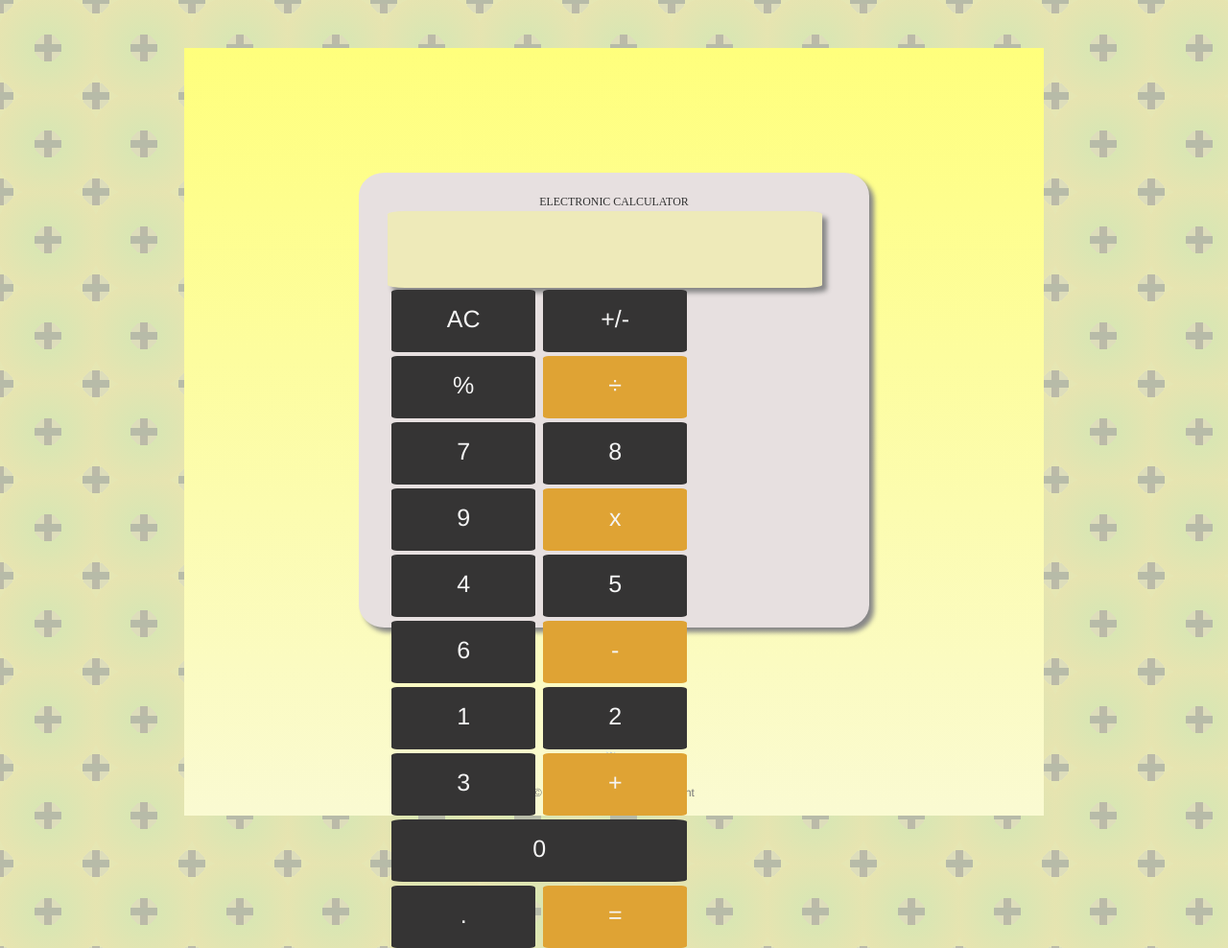
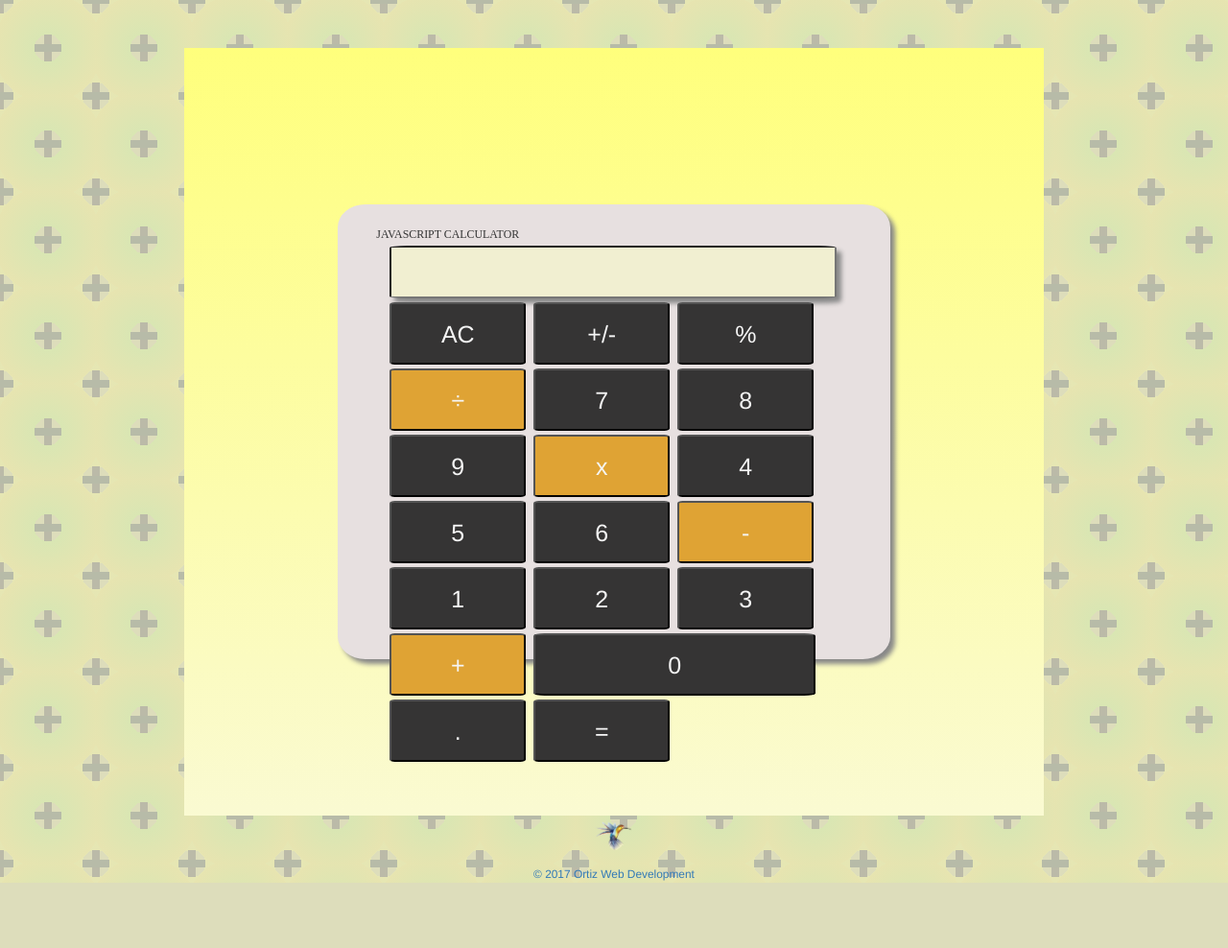
Before and after one commit to BeatrizElena/calculator, a plain HTML site: page index.html in a window 1280 px wide. Shown: the whole page at 96% size. After the commit the page ends 920 px from the top, so only its background shows below. Drawn offline with nearby package versions, Linux system fonts and the light colour scheme.

Commit message:
Working JS calculator: changed html, css and added onclick functionality.

```diff
--- a/calculator.css
+++ b/calculator.css
@@ -1,3 +1,6 @@
+html, body {
+    height: 100%;
+}
 body {
     background:
         radial-gradient(circle, transparent 20%, rgb(217, 230, 179) 20%, rgb(231, 228, 176) 80%, transparent 80%, transparent),
@@ -10,7 +13,7 @@ body {
 }
 .container {
     display: flex;
-    flex-direction: column;
+    /* flex-direction: column; */
     background: linear-gradient(rgb(255, 255, 124), lightgoldenrodyellow);
     width: 70%;
     height: 800px;
@@ -18,8 +21,10 @@ body {
     padding: 5px;
 }
 #calculator {
+    display: flex;
+    flex-direction: column;
     background: rgb(231, 224, 224);
-    width: 60%;
+    width: 65%;
     height: 60%;
     margin: auto;
     padding: 20px 30px 40px 30px;
@@ -28,19 +33,28 @@ body {
 }
 #heading {
     text-align: center;
-    font-family: 'Times New Roman', Times, serif
+    font-family: 'Times New Roman', Times, serif;
 }
-.screen {
-    width: 96%;
-    height: 80px;
-    background: rgb(238, 234, 185);
+#total {
+    display: flex;
+    width: 98%;
+    height: 55px;
+    background: rgb(241, 239, 209);
     border-radius: 4%;
     box-shadow: 5px 5px 5px #888888;
     text-align: right;
     text-shadow: 5px 5px 5px #888888;
+    color: black;
 }
-.keys span{
-    width: 150px;
+.keys-container {
+    /* display: flex; */
+    width: 96%;
+    flex-direction: row;
+    margin: auto;
+    justify-content: center;
+}
+.keys input{
+    width: 142px;
     height: 65px;
     background: rgb(53, 52, 52);
     color: whitesmoke;
@@ -54,7 +68,7 @@ body {
     line-height: 60px;
 }
 #zero {
-    width: 308px;
+    width: 294px;
     height: 65px;
     background: rgb(53, 52, 52);
     color: whitesmoke;
@@ -67,6 +81,11 @@ body {
     text-align: center;
     line-height: 60px;
 }
-.keys span.operator {
+.keys input.operator {
     background: rgb(223, 163, 52);
 }
+input:hover { /* make buttons appear to be pressed down*/
+    background: -webkit-gradient(linear, left top, left bottom, from(rgb(226, 223, 209)), to(#EDEDED));
+    background: -moz-linear-gradient(top,  #DCDCDC,  #EDEDED);
+    filter: progid:DXImageTransform.Microsoft.gradient(startColorstr='#DCDCDC', endColorstr='#EDEDED');
+}
--- a/index.html
+++ b/index.html
@@ -2,46 +2,51 @@
 <html>
     <head>
         <title>JS Calculator</title>
+        <script src="https://ajax.googleapis.com/ajax/libs/jquery/3.2.1/jquery.min.js"></script>
         <link rel="stylesheet" href="https://maxcdn.bootstrapcdn.com/bootstrap/3.3.7/css/bootstrap.min.css">
         <link href="calculator.css" rel="stylesheet"/>
     </head>
     <body>
         <div class="container">
             <div id="calculator">
-                <div id="heading"><small>ELECTRONIC CALCULATOR</small></div>
-                <div class="screen"></div>
-                <div class="keys">
-                    <span>AC</span>
-                    <span>+/-</span>
-                    <span>%</span>
-                    <span class="operator">&#247</span>
-                    <span>7</span>
-                    <span>8</span>
-                    <span>9</span>
-                    <span class="operator">x</span>
-                    <span>4</span>
-                    <span>5</span>
-                    <span>6</span>
-                    <span class="operator">-</span>
-                    <span>1</span>
-                    <span>2</span>
-                    <span>3</span>
-                    <span class="operator">+</span>
-                    <span id="zero">0</span>
-                    <span>.</span>
-                    <span class="operator result">=</span>
+                <div class="keys-container">
+                <span id="heading"><small>JAVASCRIPT CALCULATOR</small></span>
+                </div>
+                <div class="keys keys-container">
+                    <form name="calculator1" class=" keys keys-container">
+                        <input type="text" name="answer" id="total">
+                        <br>
+                        <input type="button" value="AC" class="key" id="clear" onclick="calculator1.answer.value = ''">
+                        <input type="button" value="+/-" class="key" onclick="calculator1.answer.value += '+/-'">
+                        <input type="button" value="%" class="key" onclick="calculator1.answer.value += '%'">
+                        <input type="button" value="&#247" class="key operator" onclick="calculator1.answer.value += '&#247'">
+                        <br>
+                        <input type="button" value="7" class="key" onclick="calculator1.answer.value += '7'">
+                        <input type="button" value="8" class="key" onclick="calculator1.answer.value += '8'">
+                        <input type="button" value="9" class="key" onclick="calculator1.answer.value += '9'">
+                        <input type="button" value="x" class="key operator" onclick="calculator1.answer.value += '*'">
+                        <br>
+                        <input type="button" value="4" class="key" onclick="calculator1.answer.value += '4'">
+                        <input type="button" value="5" class="key" onclick="calculator1.answer.value += '5'">
+                        <input type="button" value="6" class="key" onclick="calculator1.answer.value += '6'">
+                        <input type="button" value="-" class="key operator" onclick="calculator1.answer.value += '-'">
+                        <br>
+                        <input type="button" value="1" class="key" onclick="calculator1.answer.value += '1'">
+                        <input type="button" value="2" class="key" onclick="calculator1.answer.value += '2'">
+                        <input type="button" value="3" class="key" onclick="calculator1.answer.value += '3'">
+                        <input type="button" value="+" class="key operator" onclick="calculator1.answer.value += '+'">
+                        <br>
+                        <input type="button" value="0" class="key" id="zero" onclick="calculator1.answer.value += '0'">
+                        <input type="button" value="." class="key" id="period" onclick="calculator1.answer.value += '.'">
+                        <input type="button" value="=" class="key" onclick="calculator1.answer.value = eval(calculator1.answer.value)">
+                    </form>
+                </div>
                 </div>
             </div>
             <footer class="footer">
-                <p class="text-muted text-center"><a><img src="hummingbird.png" height="26" alt="hummingbird picture"</a></p>
-                <p class="text-muted text-center"><small>&copy; 2017 Ortiz Web Development</small></p>
+                <p class="text-center"><a><img src="hummingbird.png" height="40" alt="hummingbird picture"</a></p>
+                <p class="text-center"><small>&copy; 2017 Ortiz Web Development</small></p>
             </footer>
         </div>
-
-
-
-
-        <script src="jquery/jquery-3.2.1.min.js"></script>
-        <script src="calculator.js"></script>
     </body>
 </html>
```
